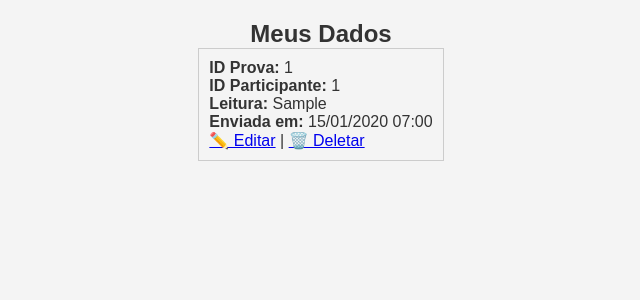
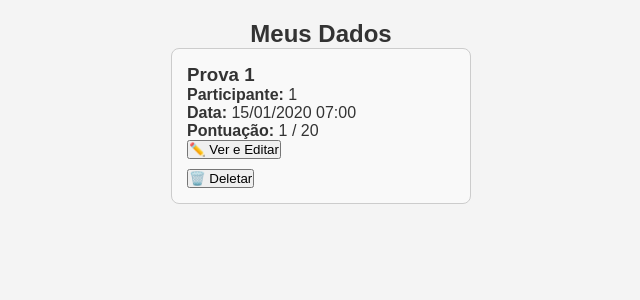
Before and after one commit to JamesMakarov/Leitor_Gabarito, a Django app: page /auth/dados/ in a window 1280 px wide. Shown: the part 88-388 px from the top of the page, without its empty margins (319-959 px from the left). Run offline with Django 5.2, Linux system fonts and the light colour scheme; a user stored in the database is signed in; tables that the repository leaves empty hold one stand-in row (values such as "Sample post").

Commit message:
Atualizando

```diff
--- a/leitor_projeto/App/forms.py
+++ b/leitor_projeto/App/forms.py
@@ -29,3 +29,29 @@ class DadosImagemForm(forms.ModelForm):
     class Meta:
         model = DadosImagem
         fields = ['id_prova', 'id_participante', 'leitura']
+
+OPCOES = [
+    ('a', 'A'),
+    ('b', 'B'),
+    ('c', 'C'),
+    ('d', 'D'),
+    ('e', 'E'),
+    ('0', 'Branco'),
+    ('?', 'Mais de uma'),
+]
+
+class RevisaoGabaritoForm(forms.Form):
+    id_prova = forms.IntegerField(label="ID da Prova")
+    id_participante = forms.IntegerField(label="ID do Participante")
+
+    def __init__(self, *args, leitura=None, **kwargs):
+        super().__init__(*args, **kwargs)
+        for i in range(20):
+            letra = leitura[i] if leitura and i < len(leitura) else ''
+            self.fields[f'questao_{i+1}'] = forms.ChoiceField(
+                label=f"Questão {i+1}",
+                choices=[('', '---')] + OPCOES,
+                required=False,
+                initial=letra if letra in dict(OPCOES) else '',
+                widget=forms.RadioSelect
+            )
--- a/leitor_projeto/App/models.py
+++ b/leitor_projeto/App/models.py
@@ -5,10 +5,11 @@ User = get_user_model()
 
 class Perfil(models.Model):
     user = models.OneToOneField(User, on_delete=models.CASCADE)
-    nome_completo = models.CharField(max_length=255)
-    bio = models.TextField(blank=True)
-    nascimento = models.DateField(null=True, blank=True)
+    nome_completo = models.CharField(max_length=255, blank=True, null=True)
+    bio = models.TextField(blank=True, null=True)
+    nascimento = models.DateField(blank=True, null=True)
     foto = models.BinaryField(blank=True, null=True)
+
 
 class ImagemUpload(models.Model):
     usuario = models.ForeignKey(User, on_delete=models.CASCADE)
@@ -22,4 +23,5 @@ class DadosImagem(models.Model):
     id_prova = models.IntegerField()
     id_participante = models.IntegerField()
     leitura = models.TextField()
+    pontuacao = models.IntegerField(default=0)
     criado_em = models.DateTimeField(auto_now_add=True)
--- a/leitor_projeto/App/templates/dados.html
+++ b/leitor_projeto/App/templates/dados.html
@@ -4,19 +4,24 @@
 
 <h2>Meus Dados</h2>
 
-<div style="display: flex; flex-wrap: wrap; gap: 10px; flex-direction: column;">
+<div style="display: grid; grid-template-columns: repeat(auto-fill, minmax(300px, 1fr)); gap: 15px;">
   {% for dado in dados %}
-    <div style="border: 1px solid #ccc; padding: 10px;">
-      <p><strong>ID Prova:</strong> {{ dado.id_prova }}</p>
-      <p><strong>ID Participante:</strong> {{ dado.id_participante }}</p>
-      <p><strong>Leitura:</strong> {{ dado.leitura }}</p>
-      <p><strong>Enviada em:</strong> {{ dado.criado_em|date:"d/m/Y H:i" }}</p>
+    <div style="border: 1px solid #ccc; padding: 15px; border-radius: 8px; background: #f9f9f9;">
+      <h3>Prova {{ dado.id_prova }}</h3>
+      <p><strong>Participante:</strong> {{ dado.id_participante }}</p>
+      <p><strong>Data:</strong> {{ dado.criado_em|date:"d/m/Y H:i" }}</p>
+      <p><strong>Pontuação:</strong> {{ dado.pontuacao }} / 20</p>
 
-      <a href="{% url 'editar_dado' dado.id %}">✏️ Editar</a> |
-      <a href="{% url 'deletar_dado' dado.id %}" onclick="return confirm('Tem certeza que deseja deletar?')">🗑️ Deletar</a>
+      <a href="{% url 'editar_dado' dado.id %}" style="text-decoration: none;">
+        <button>✏️ Ver e Editar</button>
+      </a>
+      <form action="{% url 'deletar_dado' dado.id %}" method="post" style="margin-top: 10px;">
+        {% csrf_token %}
+        <button type="submit" onclick="return confirm('Deseja realmente deletar este dado?')">🗑️ Deletar</button>
+      </form>
     </div>
   {% empty %}
-    <p>Você ainda não tem dados.</p>
+    <p>Você ainda não tem dados cadastrados.</p>
   {% endfor %}
 </div>
 
--- a/leitor_projeto/App/templates/editar_dado.html
+++ b/leitor_projeto/App/templates/editar_dado.html
@@ -2,7 +2,7 @@
 {% block title %}Editar Dado{% endblock %}
 {% block content %}
 
-<h2>Editar Dado</h2>
+<h2>Editar Gabarito</h2>
 
 <form method="post">
   {% csrf_token %}
@@ -10,6 +10,6 @@
   <button type="submit">Salvar alterações</button>
 </form>
 
-<a href="{% url 'dados_leituras' %}">Voltar</a>
+<a href="{% url 'dados_leituras' %}">← Voltar</a>
 
 {% endblock %}
--- a/leitor_projeto/App/templates/revisar_leitura.html
+++ b/leitor_projeto/App/templates/revisar_leitura.html
@@ -1,11 +1,11 @@
 {% extends "accounts/base.html" %}
-{% block title %}Upload Biblioteca{% endblock %}
+{% block title %}Revisar respostas e informações{% endblock %}
 {% block content %}
-
 <form method="post">
   {% csrf_token %}
   {{ form.as_p }}
   <input type="hidden" name="imagem_id" value="{{ imagem_id }}">
   <button type="submit">Confirmar e Salvar</button>
 </form>
+
 {% endblock %}
--- /dev/null
+++ b/leitor_projeto/App/utils.py
@@ -0,0 +1,14 @@
+GABARITOS = {
+    1: "abcedaecdadeaaeadced",
+    2: "abcedaecdadeaaeadced",
+    3: "abcedaecdadeaaeadced",
+    4: "abcedaecdadeaaeadced",
+    5: "abcedaecdadeaaeadced",
+    6: "abcedaecdadeaaeadced",
+    7: "abcedaecdadeaaeadced",
+}
+
+def calcular_pontuacao(leitura, gabarito):
+    if not leitura or not gabarito:
+        return 0
+    return sum(1 for l, g in zip(leitura, gabarito) if l == g)
--- a/leitor_projeto/App/views.py
+++ b/leitor_projeto/App/views.py
@@ -9,7 +9,7 @@ from django.contrib import messages
 from django.contrib.auth.decorators import login_required
 from django.contrib.auth import get_user_model
 from .models import Perfil
-from .forms import PerfilForm, DadosImagemForm
+from .forms import PerfilForm, RevisaoGabaritoForm, DadosImagemForm
 from tempfile import NamedTemporaryFile
 from .models import ImagemUpload
 from django.core.files import File
@@ -17,6 +17,7 @@ from PIL import Image
 from .biblioteca import leitor_lib
 from django.http import HttpResponse, Http404
 from .models import ImagemUpload, DadosImagem
+from .utils import GABARITOS, calcular_pontuacao
 
 @login_required
 def iniciar_leitura(request):
@@ -38,11 +39,9 @@ def iniciar_leitura(request):
                     tmp_path = tmp.name
 
                 resultado = leitor_lib.read_image_path(tmp_path.encode("utf-8"))
-
                 leitura = resultado.leitura
                 leitura_decodificada = leitura.decode("utf-8") if leitura else ""
 
-                # ⚠️ Salvar a imagem original no banco
                 imagem_upload.seek(0)
                 imagem_binaria = imagem_upload.read()
                 imagem_obj = ImagemUpload.objects.create(
@@ -51,18 +50,19 @@ def iniciar_leitura(request):
                     conteudo=imagem_binaria
                 )
 
-                # Apagar imagem temporária
                 os.remove(tmp_path)
 
-                form = DadosImagemForm(initial={
-                    'id_prova': resultado.id_prova,
-                    'id_participante': resultado.id_participante,
-                    'leitura': leitura_decodificada,
-                })
+                form = RevisaoGabaritoForm(
+                    leitura=leitura_decodificada,
+                    initial={
+                        'id_prova': resultado.id_prova,
+                        'id_participante': resultado.id_participante
+                    }
+                )
 
                 return render(request, 'revisar_leitura.html', {
                     'form': form,
-                    'imagem_id': imagem_obj.id  # Passa o ID para o template
+                    'imagem_id': imagem_obj.id
                 })
 
             except Exception as e:
@@ -71,28 +71,41 @@ def iniciar_leitura(request):
                 return JsonResponse({"erro": -99, "mensagem": f"Erro inesperado: {str(e)}"})
 
         else:
-            # Submissão do formulário de revisão
             imagem_id = request.POST.get('imagem_id')
             imagem = get_object_or_404(ImagemUpload, pk=imagem_id, usuario=request.user)
 
-            form = DadosImagemForm(request.POST)
+            form = RevisaoGabaritoForm(request.POST)
             if form.is_valid():
-                leitura = form.save(commit=False)
-                leitura.usuario = request.user
-                leitura.imagem = imagem  # ✅ associa a imagem corretamente
-                leitura.save()
-                messages.success(request, "Leitura confirmada e salva com sucesso!")
+                respostas = []
+                for i in range(20):
+                    valor = form.cleaned_data.get(f'questao_{i+1}', '')
+                    respostas.append(valor if valor else 'x')
+
+                leitura_str = ''.join(respostas)
+
+                id_prova = form.cleaned_data['id_prova']
+                gabarito = GABARITOS.get(id_prova)
+                pontuacao = calcular_pontuacao(leitura_str, gabarito)
+
+                DadosImagem.objects.create(
+                    usuario=request.user,
+                    imagem=imagem,
+                    id_prova=id_prova,
+                    id_participante=form.cleaned_data['id_participante'],
+                    leitura=leitura_str,
+                    pontuacao=pontuacao
+                )
+
+                messages.success(request, f"Leitura confirmada! Pontuação: {pontuacao}/20")
                 return redirect('home')
             else:
                 messages.error(request, "Erro ao salvar. Verifique os campos.")
                 return render(request, 'revisar_leitura.html', {
                     'form': form,
-                    'imagem_id': imagem_id  # reenviar no erro para manter estado
+                    'imagem_id': imagem_id
                 })
 
     return render(request, "upload.html")
-
-
 
 User = get_user_model()
 
@@ -142,24 +155,17 @@ def perfil_view(request):
         form = PerfilForm(request.POST, request.FILES, instance=perfil)
         if form.is_valid():
             form.save()
-            return redirect('perfil')  # só redireciona se salvou
+            return redirect('perfil')
     else:
         form = PerfilForm(instance=perfil)
-
-    # perfil está preenchido se nome_completo e bio foram salvos
-    perfil_preenchido = all([
-    perfil.nome_completo,
-    perfil.bio,
-    perfil.nascimento,
-    perfil.foto
-])
 
     context = {
         'form': form,
         'perfil': perfil,
-        'mostrar_formulario': not perfil_preenchido,
+        'mostrar_formulario': True  # mostrar sempre
     }
     return render(request, 'accounts/perfil.html', context)
+
 
 @login_required
 def imagem_binaria(request, imagem_id):
@@ -184,15 +190,39 @@ def editar_dado(request, dado_id):
     dado = get_object_or_404(DadosImagem, pk=dado_id, usuario=request.user)
 
     if request.method == 'POST':
-        form = DadosImagemForm(request.POST, instance=dado)
+        form = RevisaoGabaritoForm(request.POST)
         if form.is_valid():
-            form.save()
-            messages.success(request, "Dados atualizados com sucesso!")
+            respostas = []
+            for i in range(20):
+                valor = form.cleaned_data.get(f'questao_{i+1}', '')
+                respostas.append(valor if valor else 'x')
+            leitura_str = ''.join(respostas)
+
+            id_prova = form.cleaned_data['id_prova']
+            gabarito = GABARITOS.get(id_prova)
+            pontuacao = calcular_pontuacao(leitura_str, gabarito)
+
+            # Atualiza os dados
+            dado.id_prova = id_prova
+            dado.id_participante = form.cleaned_data['id_participante']
+            dado.leitura = leitura_str
+            dado.pontuacao = pontuacao
+            dado.save()
+
+            messages.success(request, f"Dados atualizados com sucesso! Nova pontuação: {pontuacao}/20")
             return redirect('dados_leituras')
     else:
-        form = DadosImagemForm(instance=dado)
+        leitura_str = dado.leitura or ""
+        form = RevisaoGabaritoForm(
+            leitura=leitura_str,
+            initial={
+                'id_prova': dado.id_prova,
+                'id_participante': dado.id_participante
+            }
+        )
 
-    return render(request, 'editar_dado.html', {'form': form})
+    return render(request, 'editar_dado.html', {'form': form, 'dado': dado})
+
 
 @login_required
 def deletar_dado(request, dado_id):
```
Also changed, not shown: leitor_projeto/App/migrations/0004_dadosimagem_pontuacao.py (added), leitor_projeto/App/migrations/0005_alter_perfil_bio_alter_perfil_nome_completo.py (added), 1 other file.
